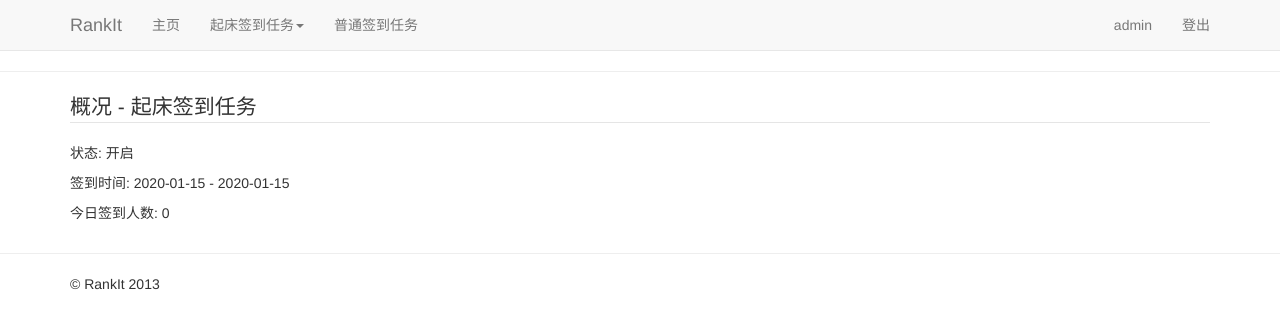
After one commit to brickgao/RankIt, a Flask app: page /manage/wakeup_event/summary in a window 1280 px wide. The commit adds this page. Shown: the top 329 px of the page. Run offline with Flask 2, Linux system fonts and the light colour scheme; the visitor is signed in with stand-in values (Sample User, id 1); tables that the repository leaves empty hold one stand-in row (values such as "Sample post").

Commit message:
finish summary in wakeup

```diff
--- a/RankIt/routes.py
+++ b/RankIt/routes.py
@@ -111,7 +111,6 @@ def reflectReq():
                 db.session.add(userInfo)
                 db.session.commit()
             _date = time.strftime("%Y-%m-%d", time.localtime())
-            _date = '2014-2-3'
             _time = time.strftime('%H:%M',time.localtime())
             _time = '13:13'
             # Return transed off_ret if switch is off
@@ -155,6 +154,9 @@ def manageIndex():
 
 @app.route('/manage/login', methods=['GET', 'POST'])
 def manageLogin():
+    if 'username' in session:
+        flash(u'你需要登出后在登录', 'error')
+        return redirect('/manage')
     if request.method == 'GET':
         return render_template('manage_login.html')
     else:
@@ -173,3 +175,18 @@ def manageLogout():
     session.pop('username', None)
     flash(u'登出成功', 'success')
     return redirect('/manage')
+
+@app.route('/manage/wakeup_event/summary', methods=['GET'])
+def wakeupSummary():
+    if not 'username' in session:
+        flash(u'请先登录', 'error')
+        return redirect('/manage/login')
+    else:
+        wakeupEventInfo = wakeupEvent.query.filter_by(id=1).first()
+        _date = time.strftime("%Y-%m-%d", time.localtime())
+        _info = {}
+        _info['switch'] = (lambda x: x and u'开启' or u'关闭')(wakeupEventInfo.switch)
+        _info['time_on'] = wakeupEventInfo.begin_time + ' - ' + wakeupEventInfo.end_time
+        if _date == wakeupEventInfo.last_update_time:    _info['total'] = str(wakeupEventInfo.total)
+        else:                                           _info['total'] = '0'
+        return render_template('manage_wakeup_summary.html', info=_info)
--- a/RankIt/templates/manage_base.html
+++ b/RankIt/templates/manage_base.html
@@ -37,7 +37,7 @@
             <li class="dropdown">
               <a href="#" class="dropdown-toggle" data-toggle="dropdown">起床签到任务<b class="caret"></b></a>
               <ul class="dropdown-menu">
-                <li><a href="#">概况</a></li>
+                <li><a href="/manage/wakeup_event/summary">概况</a></li>
                 <li><a href="#">查询</a></li>
                 <li><a href="#">设置</a></li>
               </ul>
--- /dev/null
+++ b/RankIt/templates/manage_wakeup_summary.html
@@ -0,0 +1,10 @@
+{% extends "manage_base.html" %}
+{% block title %}概览 - 起床签到任务{% endblock %}
+{% block content %}
+<div class = "container">
+  <legend>概况 - 起床签到任务</legend>
+  <p>状态: {{info['switch']}}</p>
+  <p>签到时间: {{info['time_on']}}</p>
+  <p>今日签到人数: {{info['total']}}</p>
+</div>
+{% endblock %}
```
